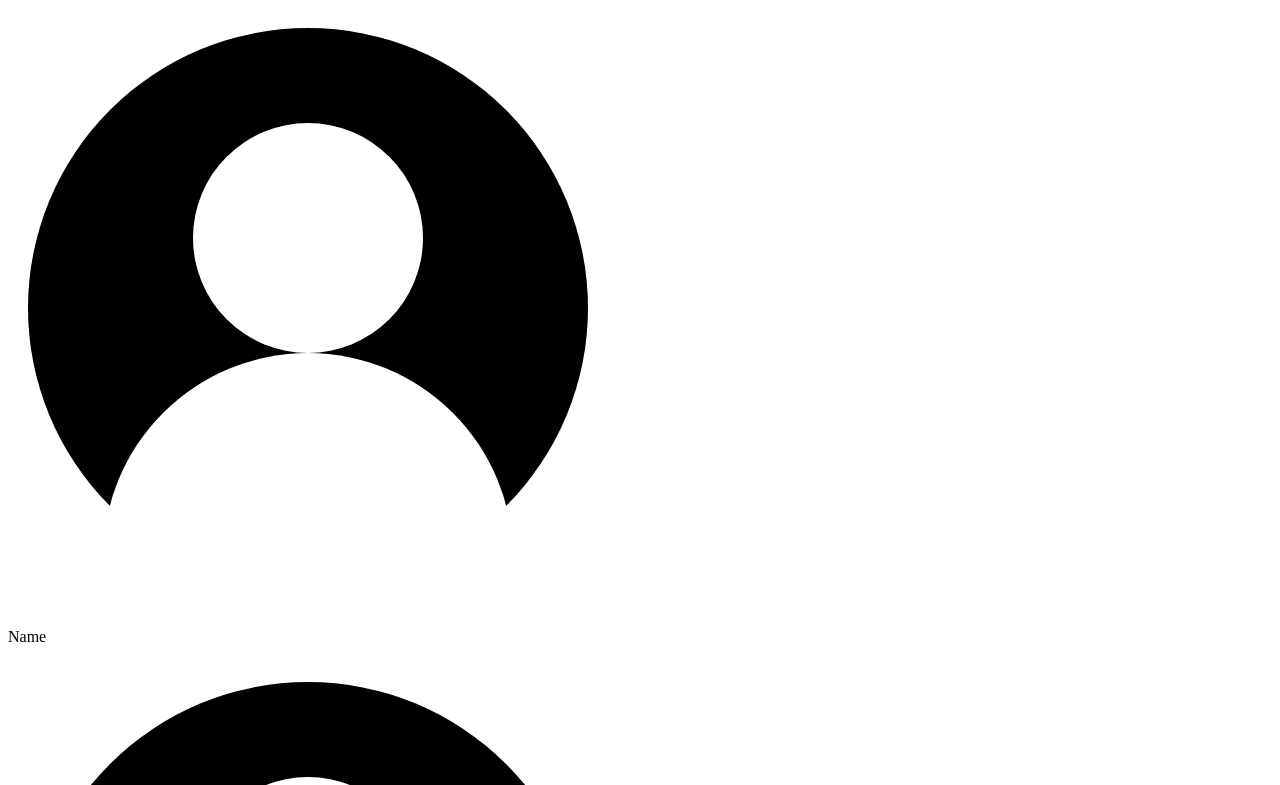
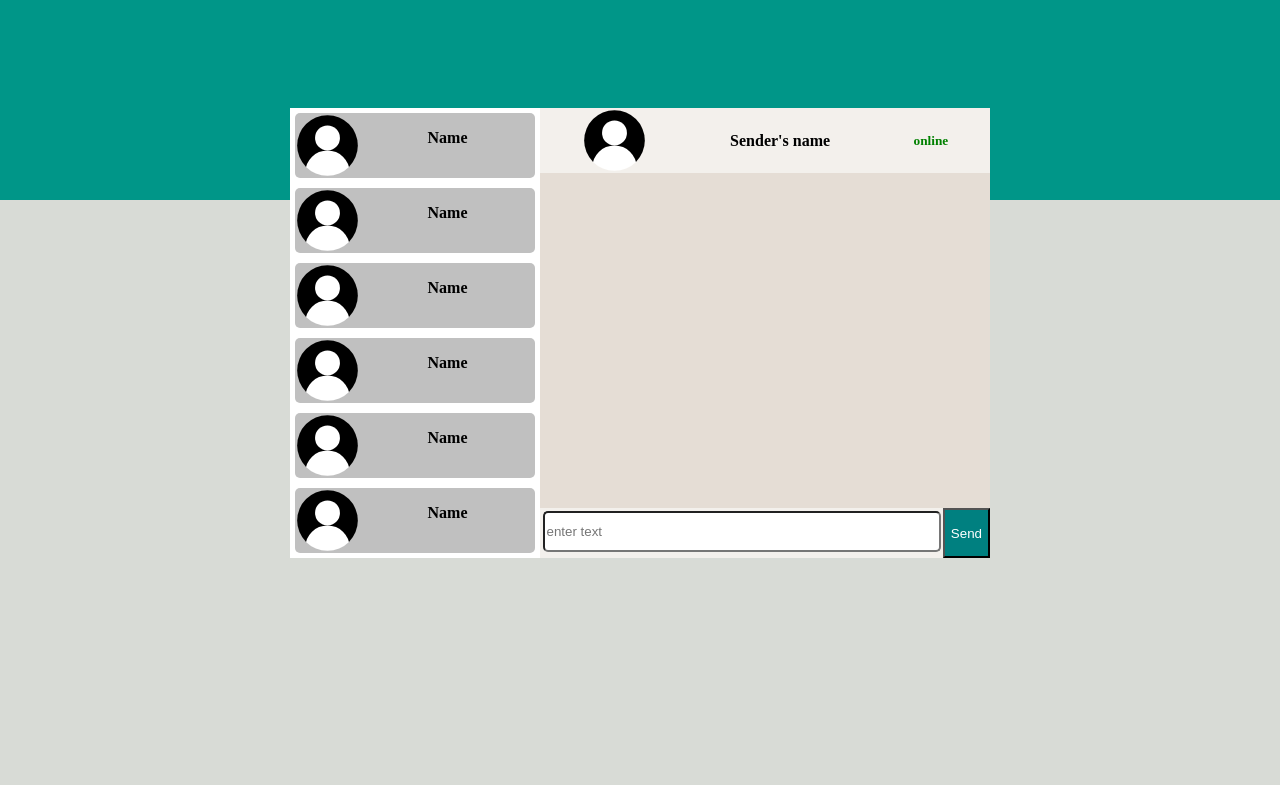
Before and after one commit to aj72011/msg-website, a plain HTML site: page index.html in a window 1280 px wide. Shown: the top 785 px of the page. Drawn offline with Linux system fonts and the light colour scheme.

Commit message:
Update index.html

```diff
--- a/index.html
+++ b/index.html
@@ -5,7 +5,7 @@
     <meta http-equiv="X-UA-Compatible" content="IE=edge">
     <meta name="viewport" content="width=device-width, initial-scale=1.0">
     <title>Document</title>
-    <link rel="stylesheet" href="./msg.css">
+    <link rel="stylesheet" href="./style.css">
 </head>
 <body>
     <div class="label"></div>
```
